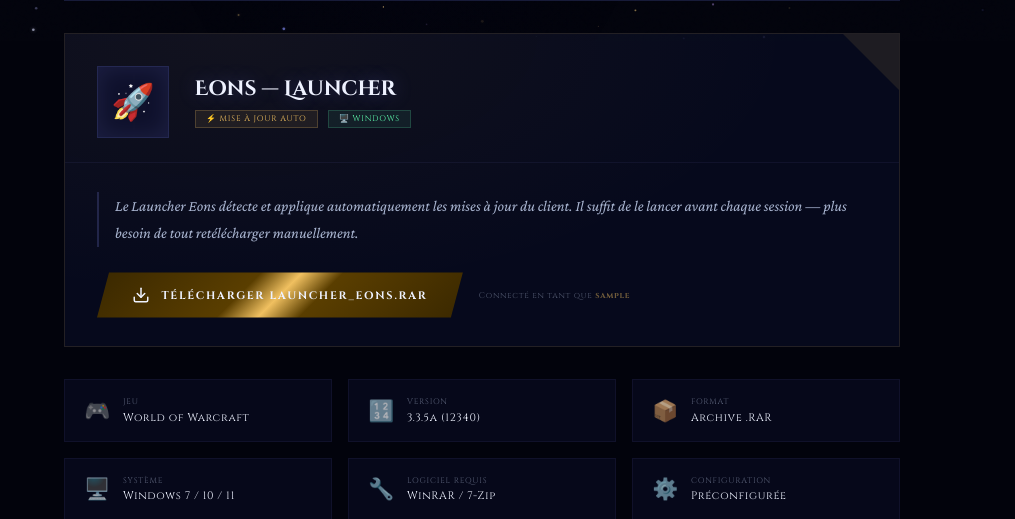
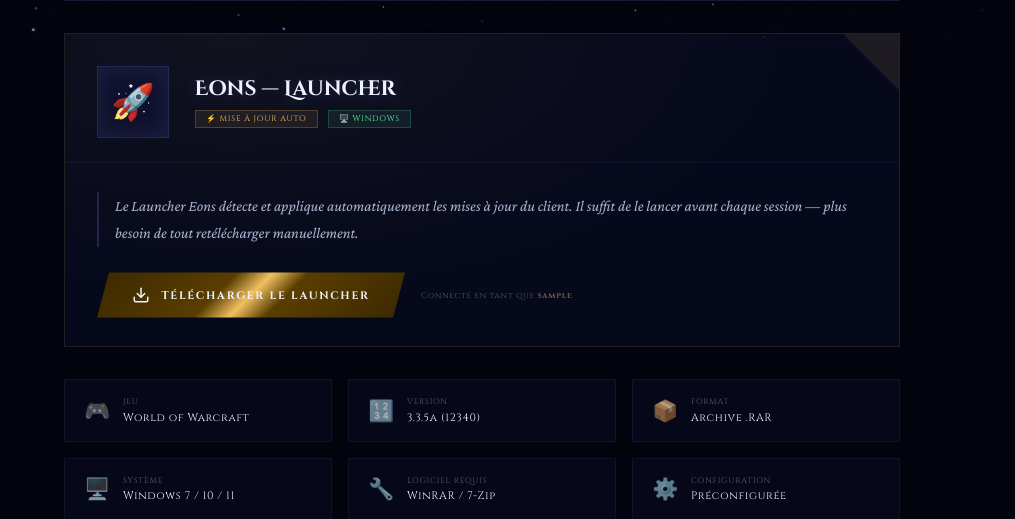
Before and after one commit to DreamCoreRev/eons-world.eu, a PHP site: page /client.php in a window 1280 px wide. Shown: the part 759-1278 px from the top of the page, without its empty margins (158-1173 px from the left). Run offline with PHP 8.4, Linux system fonts and the light colour scheme; the visitor is signed in with stand-in values (Sample User, id 1).

Commit message:
Web: Update Link Launcher

```diff
--- a/client.php
+++ b/client.php
@@ -13,8 +13,8 @@
 define('CLIENT_FILE_NAME', 'Eons.rar');
 define('CLIENT_FILE_SIZE_DISPLAY', '~18.8 Go');
 
-define('LAUNCHER_FILE_URL',  'https://eons-world.eu/uploads/launcher/Launcher_Eons.rar');
-define('LAUNCHER_FILE_NAME', 'Launcher_Eons.rar');
+define('LAUNCHER_FILE_URL',  'https://eons-world.eu/uploads/launcher/LauncherEons.rar');
+define('LAUNCHER_FILE_NAME', 'LauncherEons.rar');
 
 if (isset($_GET['dl']) && $_GET['dl'] === '1') {
     if (!$isLoggedIn) {
@@ -554,7 +554,7 @@
                         <polyline points="7 10 12 15 17 10"/>
                         <line x1="12" y1="15" x2="12" y2="3"/>
                     </svg>
-                    Télécharger Launcher_Eons.rar
+                    Télécharger le Launcher
                 </a>
                 <span class="client-cta-note">
                     Connecté en tant que <strong style="color:var(--gold-bright);font-style:normal;">
```
Also changed, not shown: 2 other files.
